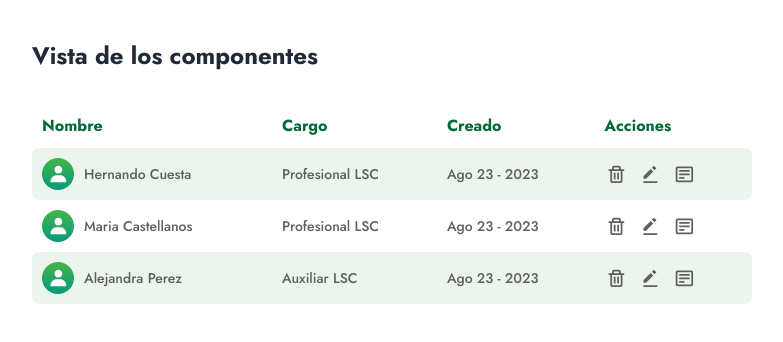
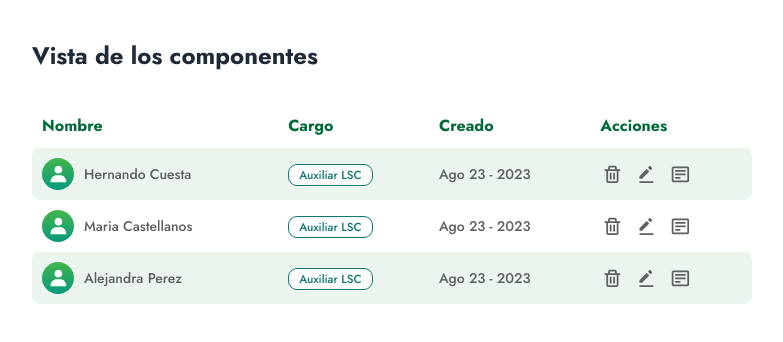
Before and after one commit to SignAIUdeA/SignAI, a Next.js app in the folder frontend/: page /components in a window 1280 px wide. Shown: the top 342 px of the page, without its empty margins (8-791 px from the left). Built offline with nearby package versions, Linux system fonts and the light colour scheme.

Commit message:
feat: change to tag position component in the table

```diff
--- a/frontend/components/table/Table.tsx
+++ b/frontend/components/table/Table.tsx
@@ -1,3 +1,4 @@
+import TagPosition from "../tag-position/TagPosition";
 import style from "./table.module.css";
 import { getAllUsers } from "./table.services";
 import {
@@ -34,7 +35,9 @@ function Table() {
                   {name}
                 </div>
               </td>
-              <td className={style.Cell}>{position} LSC</td>
+              <td className={style.Cell}>
+                <TagPosition />
+              </td>
               <td className={style.Cell}>{created_at}</td>
               <td className={`${style.TableRowLastChild} ${style.Cell}`}>
                 <div className={style.WrapperButtons}>
```
